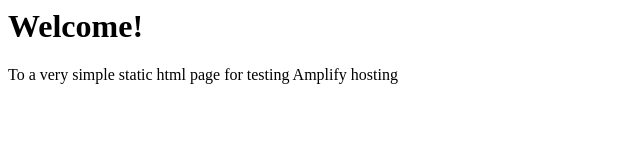
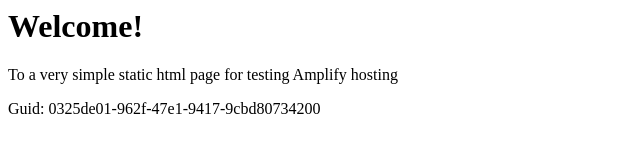
Before and after one commit to aws-aemilia-bah/Github-PR-Commit-Integration-Test-DoNotTouch-v0-preprod-me-south-1, a website: page src/index.html in a window 1280 px wide. Shown: the whole page, without its empty margins (0-640 px from the left). Drawn offline with Linux system fonts and the light colour scheme.

Commit message:
commit from integ tests

```diff
--- a/src/index.html
+++ b/src/index.html
@@ -1,3 +1,5 @@
+
+
 <html lang="en">
 
 <head>
@@ -10,6 +12,6 @@
 <body>
     <h1>Welcome!</h1>
     <p>To a very simple static html page for testing Amplify hosting</p>
-</body>
+    <p>Guid: 0325de01-962f-47e1-9417-9cbd80734200</p></body>
 
 </html>
```
